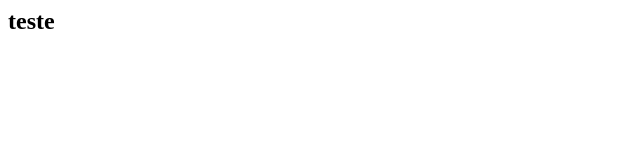
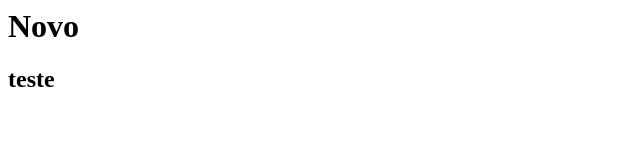
Before and after one commit to CarlosAugustoBR/treinaweb, a plain HTML site: page index.html in a window 1280 px wide. Shown: the whole page, without its empty margins (0-640 px from the left). Drawn offline with Linux system fonts and the light colour scheme.

Commit message:
adicionado H1

```diff
--- a/index.html
+++ b/index.html
@@ -1 +1,2 @@
+<h1>Novo<h1>
 <h2>teste<h2>
```
